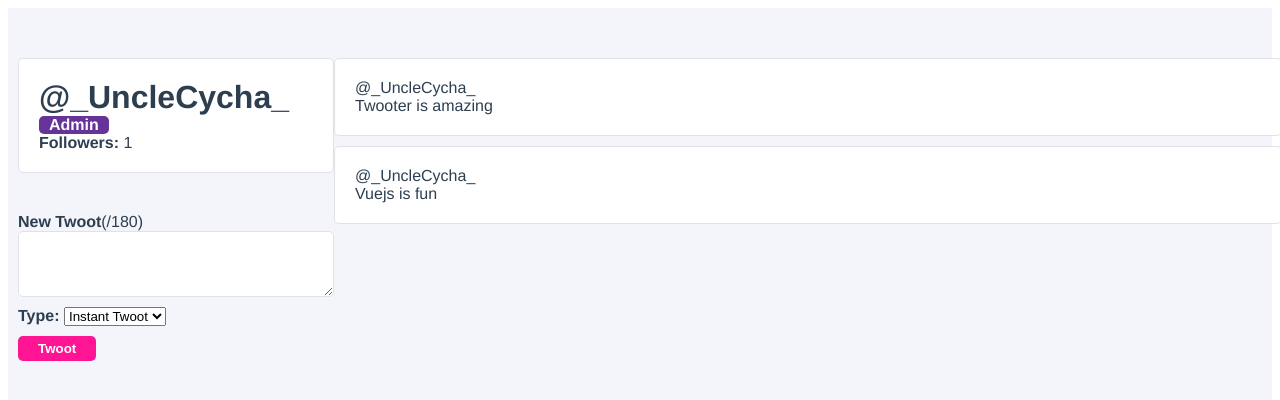
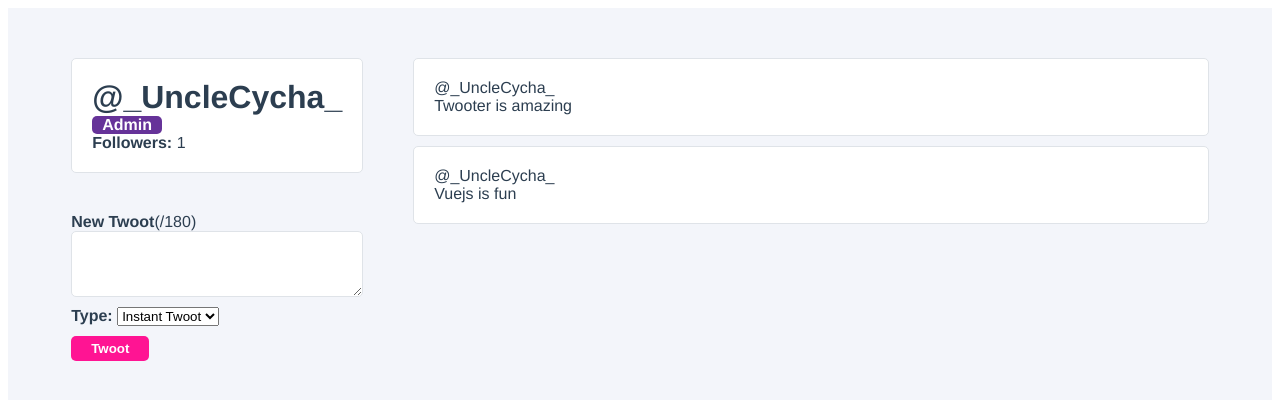
Before and after one commit to sicelo17/twotterapp, a Vue app: page / in a window 1280 px wide. Shown: the top 400 px of the page. Built offline with nearby package versions, Linux system fonts and the light colour scheme.

Commit message:
user profile scss

```diff
--- a/src/App.vue
+++ b/src/App.vue
@@ -13,7 +13,7 @@ export default {
 }
 </script>
 
-<style>
+<style lang="scss">
 #app {
   font-family: Avenir, Helvetica, Arial, sans-serif;
   -webkit-font-smoothing: antialiased;
--- a/src/components/UserProfile.vue
+++ b/src/components/UserProfile.vue
@@ -63,14 +63,12 @@ export default {
 };
 </script>
 
-<style scoped>
+<style lang="scss" scoped>
 .user-profile {
   display: grid;
   grid-template-columns: 1fr 3fr;
-  width: 100%;
-  padding: 50px 10px;
-}
-
+  grid-gap: 50px;
+  padding: 50px 5%;
   .user-profile__user-panel {
     display: flex;
     flex-direction: column;
@@ -79,8 +77,9 @@ export default {
     border-radius: 5px;
     border: 1px solid #DFE3E8;
     margin-bottom: auto;
+    h1 {
+      margin: 0;
     }
-
     .user-profile__admin-badge {
       background: rebeccapurple;
       color: white;
@@ -89,31 +88,11 @@ export default {
       padding: 0 10px;
       font-weight: bold;
     }
-
-.user-profile__followerCount {
-  margin: 0;
-  padding: 0;
   }
-
-h1 {
-  margin: 0;
-}
-
   .user-profile__twoots-wrapper {
     display: grid;
     grid-gap: 10px;
     margin-bottom: auto;
   }
-
-.user-profile__create-twoot {
-  border-top: 1px solid #dfe3e8;
-  padding-top: 20px;
-  display: flex;
-  flex-direction: column;
-}
-
-.--exceeded {
-  border: red;
-  color: red;
 }
 </style>
```
Lines whose indentation alone changed are shown as unchanged.
